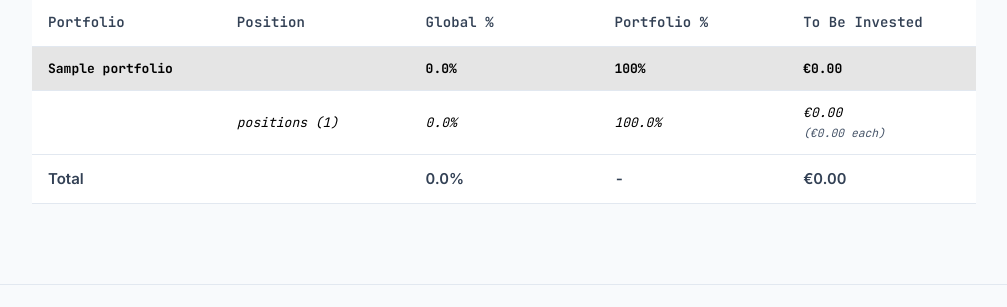
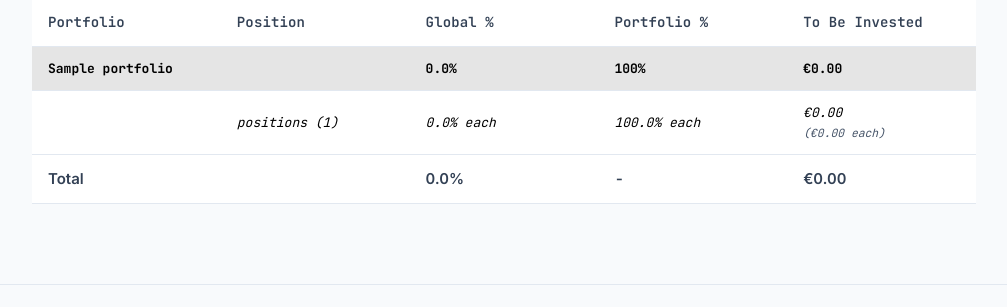
Before and after one commit to icon3333/portfolio_rebalancer, a Flask app: page /portfolio/build in a window 1280 px wide. Shown: the part 861-1168 px from the top of the page, without its empty margins (256-1263 px from the left). Run offline with Flask 3, Linux system fonts and the light colour scheme; the visitor is signed in with stand-in values (Sample User, id 1); data comes from the database, SQL or seed files in the repository; tables that the repository leaves empty hold one stand-in row (values such as "Sample post"); data that the repository does not hold is empty; some libraries are stand-ins or nearby versions.

Commit message:
feat: show per-position percentages in allocation summary
Display individual position percentages instead of aggregate totals for
placeholder positions in allocation builder summary table.

Changes:
- HTML table: Show "1.33% each" instead of "40%" for Global % column
- CSV export: Updated to match HTML format with "each" suffix
- PDF export: Cleaner layout with per-position values on single line

Example: Portfolio with 40% allocation and 30 positions now shows:
  Before: "Positions (30)" → 40.0% (aggregate)
  After:  "Positions (30)" → 1.33% each (per position)

Benefits:
- Clearer understanding of individual position sizing
- Consistent format across HTML/CSV/PDF exports
- Eliminates redundant second lines in PDF export

Files modified:
- templates/pages/build.html: Updated Global % and Portfolio % columns
- static/js/builder.js: Updated CSV export (lines 1270-1277) and PDF
  export (lines 1513-1524)

🤖 Generated with [Claude Code](https://claude.com/claude-code)

Co-Authored-By: Claude Sonnet 4.5 <noreply@anthropic.com>

```diff
--- a/static/js/builder.js
+++ b/static/js/builder.js
@@ -1271,9 +1271,9 @@ document.addEventListener('DOMContentLoaded', function () {
                 csvData.push([
                   '',
                   group.companyName,
-                  `${((portfolio.allocation * group.weight * group.count) / 100).toFixed(1)}%`,
-                  `${(parseFloat(group.weight) * group.count).toFixed(1)}%`,
-                  `${this.formatCurrency(this.calculateAllocationAmount(portfolio.allocation) * group.weight * group.count / 100)} (${this.formatCurrency(this.calculateAllocationAmount(portfolio.allocation) * group.weight / 100)} each)`
+                  `${((portfolio.allocation * group.weight) / 100).toFixed(1)}% each`,
+                  `${parseFloat(group.weight).toFixed(1)}% each`,
+                  `${this.formatCurrency(this.calculateAllocationAmount(portfolio.allocation) * group.weight / 100)} each`
                 ]);
               } else {
                 csvData.push([
@@ -1511,25 +1511,17 @@ document.addEventListener('DOMContentLoaded', function () {
                 let secondLineData = null;
 
                 if (group.isPlaceholder) {
-                  const totalAmount = this.calculateAllocationAmount(portfolio.allocation) * group.weight * group.count / 100;
                   const eachAmount = this.calculateAllocationAmount(portfolio.allocation) * group.weight / 100;
                   positionRow = [
                     '',
                     group.companyName.length > 30 ? group.companyName.substring(0, 27) + '...' : group.companyName,
-                    `${((portfolio.allocation * group.weight * group.count) / 100).toFixed(1)}%`,
-                    `${(parseFloat(group.weight) * group.count).toFixed(1)}%`,
-                    this.formatCurrency(totalAmount)
+                    `${((portfolio.allocation * group.weight) / 100).toFixed(1)}% each`,
+                    `${parseFloat(group.weight).toFixed(1)}% each`,
+                    `${this.formatCurrency(eachAmount)} each`
                   ];
 
-                  // Second line for "(each)" information
-                  hasSecondLine = true;
-                  secondLineData = [
-                    '',
-                    '',
-                    '',
-                    '',
-                    `(${this.formatCurrency(eachAmount)} each)`
-                  ];
+                  // No second line needed - all info on one line now
+                  hasSecondLine = false;
                 } else {
                   positionRow = [
                     '',
--- a/templates/pages/build.html
+++ b/templates/pages/build.html
@@ -381,7 +381,7 @@
               </td>
               <td>
                 <span v-if="group.isPlaceholder">
-                  ${ ((portfolio.allocation * group.weight * group.count) / 100).toFixed(1) }%
+                  ${ ((portfolio.allocation * group.weight) / 100).toFixed(1) }% each
                 </span>
                 <span v-else>
                   ${ ((portfolio.allocation * group.weight) / 100).toFixed(1) }%
@@ -389,7 +389,7 @@
               </td>
               <td>
                 <span v-if="group.isPlaceholder">
-                  ${ (parseFloat(group.weight) * group.count).toFixed(1) }%
+                  ${ parseFloat(group.weight).toFixed(1) }% each
                 </span>
                 <span v-else>
                   ${ parseFloat(group.weight).toFixed(1) }%
```
